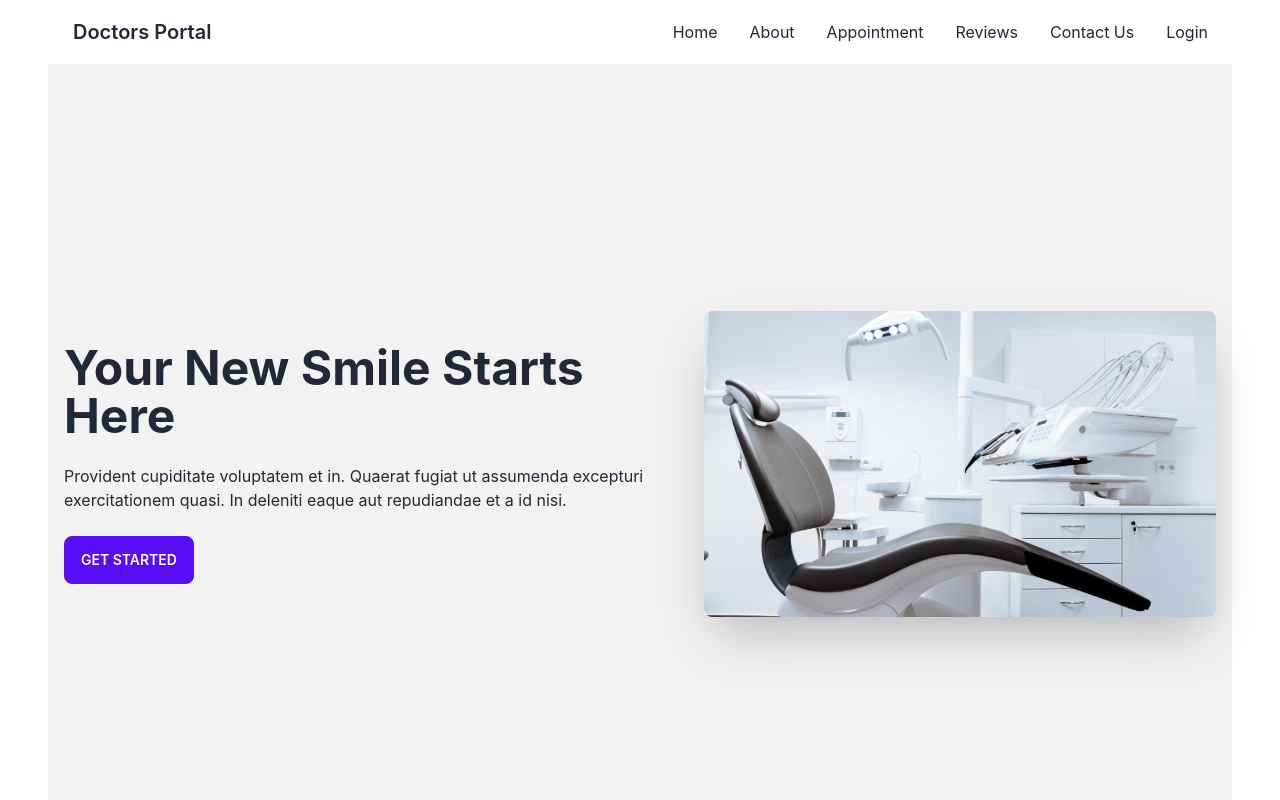
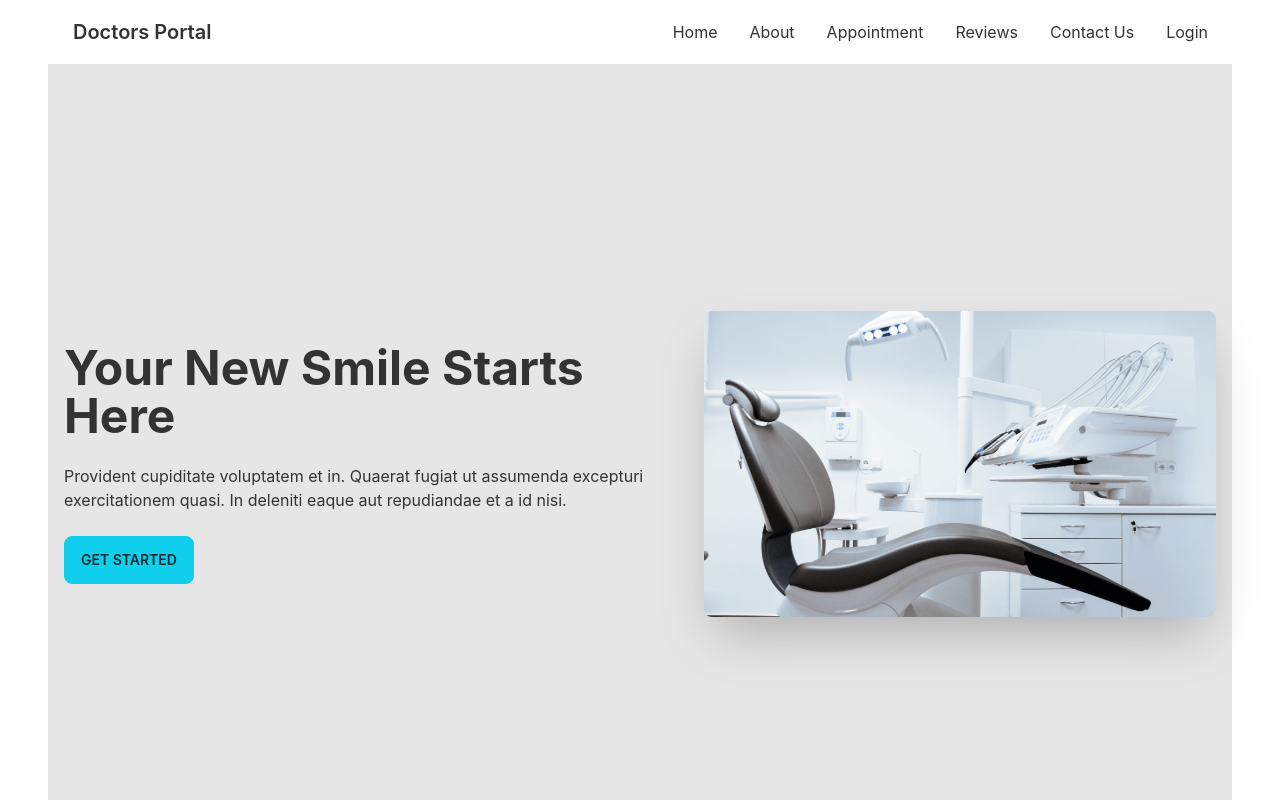
Before and after one commit to asgor40/doctors-portal-client, a React (Create React App) app: page / in a window 1280 px wide. Shown: the top 800 px of the page. Built offline with nearby package versions, Linux system fonts and the light colour scheme.

Commit message:
color setup

```diff
--- a/tailwind.config.js
+++ b/tailwind.config.js
@@ -2,8 +2,24 @@ module.exports = {
   content: [
     "./src/**/*.{js,jsx,ts,tsx}",
   ],
+
   theme: {
     extend: {},
   },
+  daisyui: {
+    themes: [
+      {
+        doctortheme: {
+          primary: "#0FCFEC",
+          secondary: "#19D3AE",
+          accent: "#3A4256",
+          neutral: "#3d4451",
+          "base-100": "#ffffff",
+        },
+      },
+      "dark",
+      "cupcake",
+    ],
+  },
   plugins: [require("daisyui")],
 }
```
